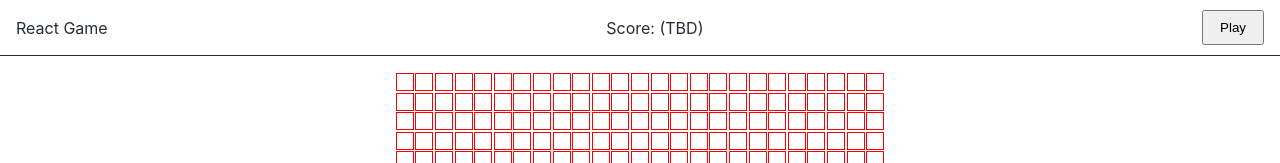
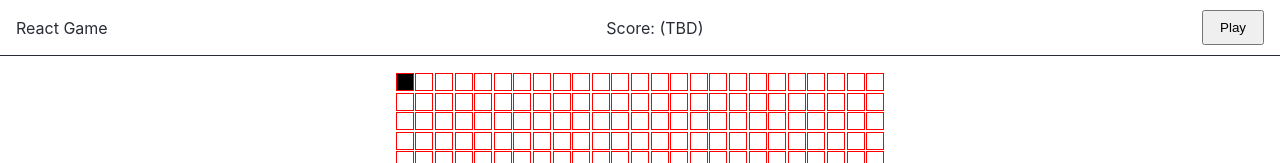
Before and after one commit to basicBrogrammer/snake-game, a React (Create React App) app: page / in a window 1280 px wide. Shown: the top 163 px of the page. Built offline with nearby package versions, Linux system fonts and the light colour scheme; a web font is replaced by a local one.

Commit message:
Create Snake

```diff
--- a/src/App.css
+++ b/src/App.css
@@ -27,3 +27,7 @@ button {
   border: 1px solid red;
   margin: 0.05em;
 }
+
+.cell.snake {
+  background-color: black;
+}
--- a/src/App.js
+++ b/src/App.js
@@ -1,5 +1,5 @@
 import "./App.css";
-import GameContext from "./GameContext";
+import GameContext, { useGameState } from "./GameContext";
 import { initialState, reducer } from "./state";
 
 const Header = () => {
@@ -14,7 +14,13 @@ const Header = () => {
 const dimensions = 25;
 
 const Cell = ({ coordinates }) => {
-  return <div className='cell'></div>;
+  const state = useGameState();
+  const classNames = ["cell"];
+  if (!!state.snake.find(([x, y]) => x === coordinates[0] && y === coordinates[1])) {
+    classNames.push("snake");
+  }
+
+  return <div className={classNames.join(" ")}></div>;
 };
 
 const Row = ({ yIndex }) => {
--- a/src/state.js
+++ b/src/state.js
@@ -1,5 +1,5 @@
 // Possible Status values: 'NEW' | 'ON' | 'PAUSE' | 'ENDED'
-export const initialState = { status: "NEW", interval: 1000 };
+export const initialState = { status: "NEW", interval: 1000, snake: [[0, 0]] };
 
 export const reducer = (state, action) => {
   console.log(`Type: ${action.type}`);
```
